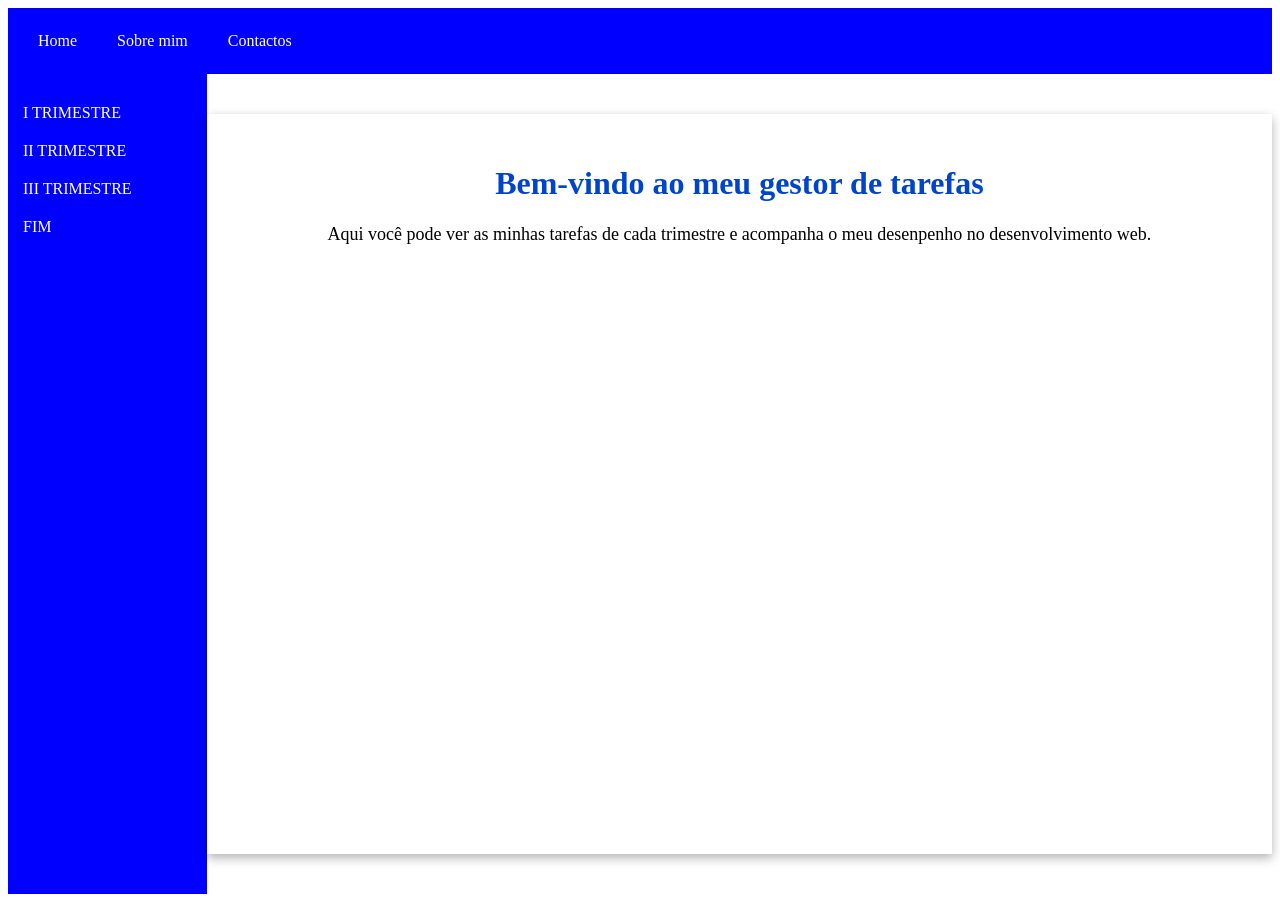
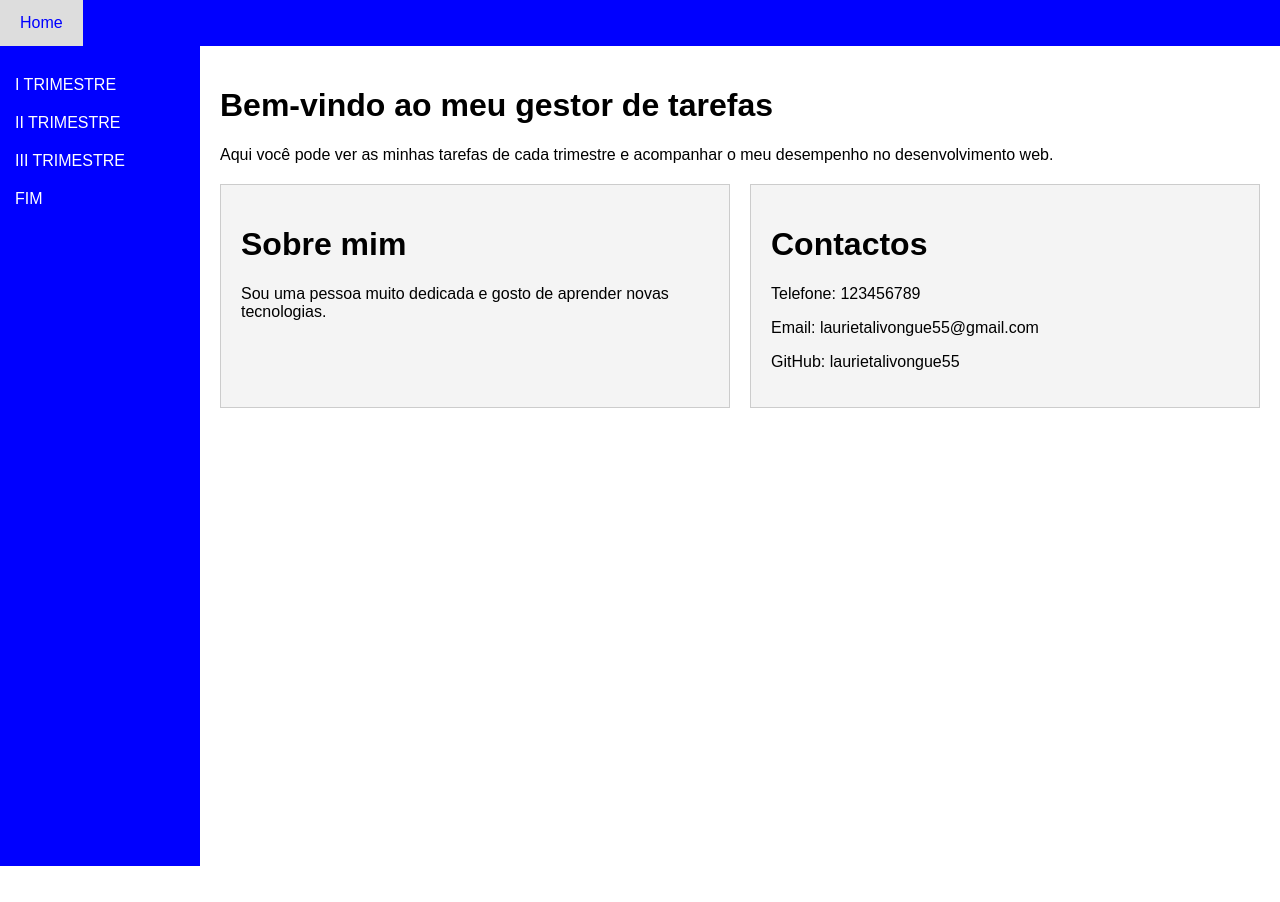
Before and after one commit to laurietalivongue55-bit/tarefas-de-TLP-, a plain HTML site: page index.html in a window 1280 px wide. After the commit the page ends 866 px from the top, so only its background shows below. Drawn offline with Linux system fonts and the light colour scheme.

Commit message:
Add files via upload

```diff
--- a/index.html
+++ b/index.html
@@ -1,94 +1,85 @@
 <!DOCTYPE html>
-<html lang="pt">
-<head>  <meta charset="UTF-8">
+<html lang="en">
+<head>
+  <meta charset="UTF-8">
+  <meta name="viewport" content="width=device-width, initial-scale=1.0">
   <title>Gestor de Tarefas</title>
+</head>
 <style>
-
-    /* Fundo da página e cor do texto */
     body {
-  background-color: white;  /* página branca */
-  color: black;             /* letra preta */
+      margin: 0;
+      font-family: Arial, sans-serif;
     }
 
-
-    /* Nav topo - horizontal */
+    /* Nav topo */
     .topnav {
       background-color: blue;
       overflow: hidden;
-      display: flex;
-      justify-content: flex-start; /* força alinhamento à esquerda */
-      border: 10px solid blue;
     }
 
     .topnav a {
+      float: left;
       color: white;
       text-align: center;
       padding: 14px 20px;
       text-decoration: none;
     }
 
-
-
     .topnav a:hover {
-      background-color: gray;
+      background-color: #ddd;
+      color: blue;
     }
 
-    /* Layout principal */
+    /* Container principal */
     .container {
       display: flex;
     }
 
-    /* Nav lateral - vertical */
+    /* Nav lateral */
     .sidenav {
-      margin: 0%;
       width: 200px;
-      background-color:blue;
+      background-color: blue;
       padding-top: 20px;
-      min-height: 100vh;
+      height: 100vh;
     }
 
     .sidenav a {
-      display: block; /* garante um abaixo do outro */
-      color:white;
+      display: block;
+      color: white;
       padding: 10px 15px;
       text-decoration: none;
     }
+
     .sidenav a:hover {
-      background-color: gray;
+      background-color:gray;
     }
 
     /* Conteúdo */
     .content {
-      margin: 40px auto;
-      width: 80%;
-      background-color: white;
-      padding: 30px;
-      box-shadow: 0px 4px 10px rgba(0,0,0,0.3);
-      text-align: center;
+      flex: 1;
+      padding: 20px;
     }
 
-
-    .content h1{
-      color: #0044cc;
+    /* Layout para duas divs lado a lado */
+    .row {
+      display: flex;
+      gap: 20px;
+      margin-top: 20px;
     }
 
-    .content p {
-      font-size: 18px;
-      color:black;
+    .column {
+      flex: 1;
+      background-color: #f4f4f4;
+      padding: 20px;
+      border: 1px solid #ccc;
     }
-
-
   </style>
-
-
-
 </head>
 <body>
+
   <!-- Nav topo -->
   <div class="topnav">
     <a href="index.html">Home</a>
-    <a href="sobre mim.html">Sobre mim</a>
-    <a href="contacto.html">Contactos</a>
   </div>
 
   <div class="container">
@@ -102,8 +93,26 @@ body {
 
     <!-- Conteúdo -->
     <div class="content">
+      <!-- Primeira DIV sozinha -->
+      <div>
         <h1>Bem-vindo ao meu gestor de tarefas</h1>
-      <p>Aqui você pode ver as minhas tarefas de cada trimestre e acompanha o meu desenpenho no desenvolvimento web.</p>
+        <p>Aqui você pode ver as minhas tarefas de cada trimestre e acompanhar o meu desempenho no desenvolvimento web.</p>
+      </div>
+
+      <!-- Duas DIVs lado a lado -->
+      <div class="row">
+        <div class="column">
+          <h1>Sobre mim</h1>
+          <p>Sou uma pessoa muito dedicada e gosto de aprender novas tecnologias.</p>
+        </div>
+        <div class="column">
+          <h1>Contactos</h1>
+          <p>Telefone: 123456789</p>
+          <p>Email: laurietalivongue55@gmail.com</p>
+          <p>GitHub: laurietalivongue55</p>
+        </div>
+      </div>
+    </div>
   </div>
 
 </body>
```
Lines whose indentation alone changed are shown as unchanged.
